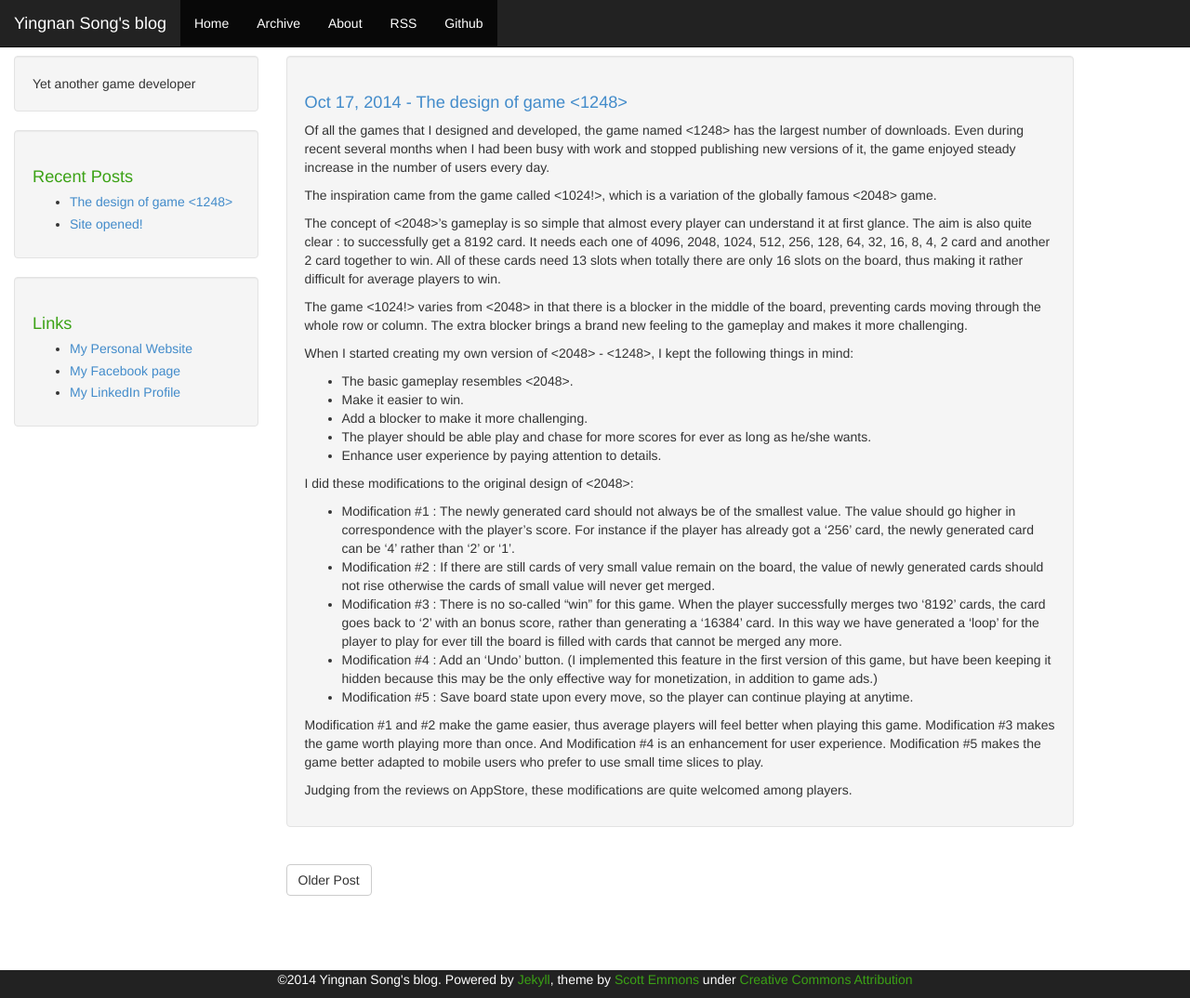
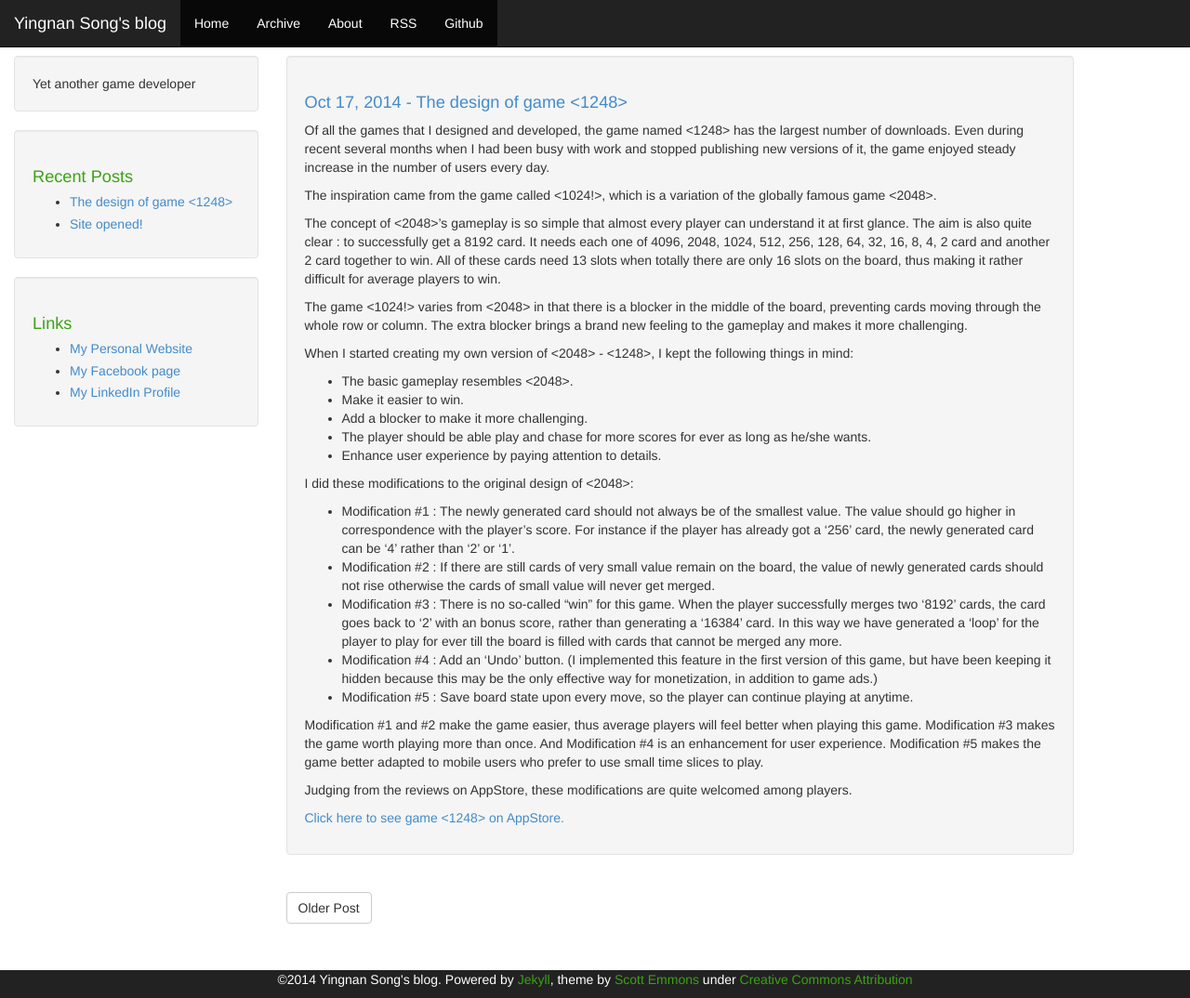
Before and after one commit to yingnansong/yingnansong.github.io, a Jekyll site: the page built from _posts/2014-10-17-creation-process-of-1248.markdown, in a window 1280 px wide and 1074 px high. Shown: the whole window at 93% size. Built offline with Jekyll 4.4.1, drawn with Linux system fonts in a browser that asks for light colours; Markdown is read by kramdown in place of the engine named in the settings.

Commit message:
Add link to 1248 game

```diff
--- a/_posts/2014-10-17-creation-process-of-1248.markdown
+++ b/_posts/2014-10-17-creation-process-of-1248.markdown
@@ -7,7 +7,7 @@ categories: exp
 
 Of all the games that I designed and developed, the game named <1248> has the largest number of downloads. Even during recent several months when I had been busy with work and stopped publishing new versions of it, the game enjoyed steady increase in the number of users every day.
 
-The inspiration came from the game called <1024!>, which is a variation of the globally famous <2048> game.
+The inspiration came from the game called <1024!>, which is a variation of the globally famous game <2048>.
 
 The concept of <2048>'s gameplay is so simple that almost every player can understand it at first glance. The aim is also quite clear : to successfully get a 8192 card. It needs each one of 4096, 2048, 1024, 512, 256, 128, 64, 32, 16, 8, 4, 2 card and another 2 card together to win. All of these cards need 13 slots when totally there are only 16 slots on the board, thus making it rather difficult for average players to win.
 
@@ -32,3 +32,5 @@ I did these modifications to the original design of <2048>:
 Modification #1 and #2 make the game easier, thus average players will feel better when playing this game. Modification #3 makes the game worth playing more than once. And Modification #4 is an enhancement for user experience. Modification #5 makes the game better adapted to mobile users who prefer to use small time slices to play.
 
 Judging from the reviews on AppStore, these modifications are quite welcomed among players.
+
+[Click here to see game <1248> on AppStore.](https://itunes.apple.com/app/id842015054)
```
